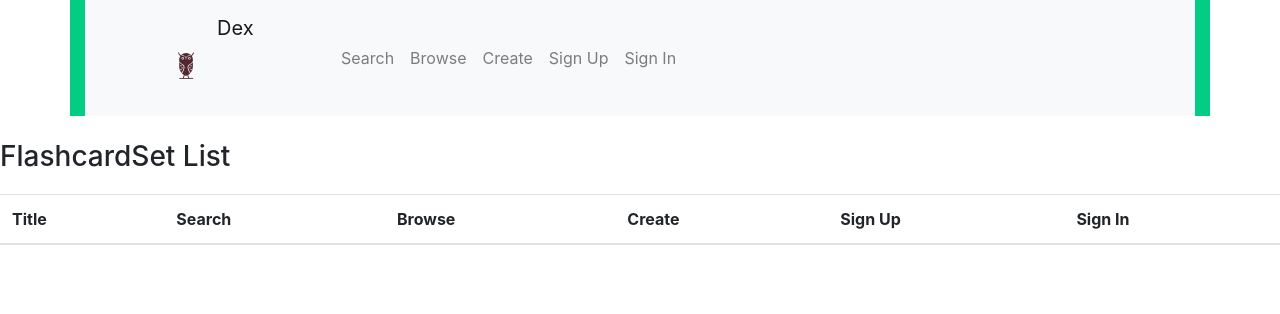
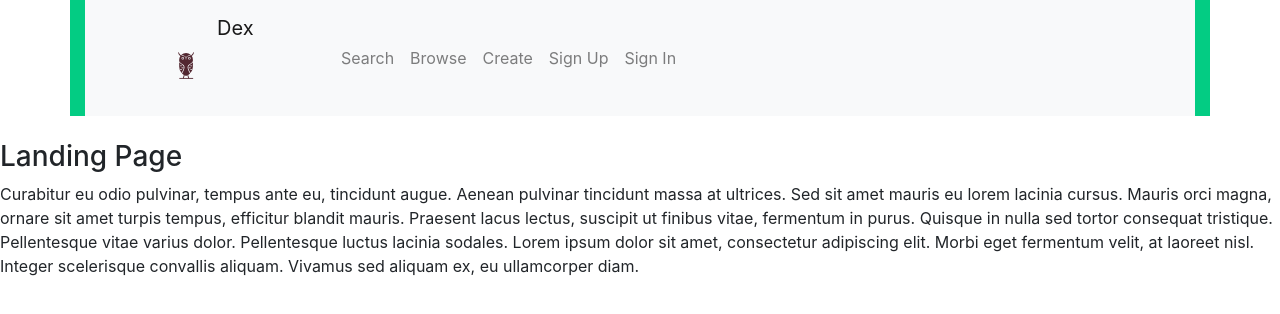
Before and after one commit to panzerama/Dex, a React (Create React App) app: page / in a window 1280 px wide. Shown: the top 314 px of the page. Built offline with nearby package versions, Linux system fonts and the light colour scheme.

Commit message:
Changed routing and sign up and sign in pages.

```diff
--- a/src/App.js
+++ b/src/App.js
@@ -9,8 +9,8 @@ import LandingPage from "./components/landing-page.component";
 import CreateFlashcardSet from "./components/create-flashcardset.component";
 import EditFlashcardSet from "./components/edit-flashcardset.component";
 import FlashcardSetList from "./components/flashcardset-list.component";
-import SignIn from "./components/signup.component";
 import SignUp from "./components/signup.component";
+import SignIn from "./components/signin.component";
 
 
 
@@ -20,7 +20,7 @@ class App extends Component {
       <Router>
         <NavBar></NavBar>
           <br/>
-          <Route path="" exact component={LandingPage} />
+          <Route path="/" exact component={LandingPage} />
           <Route path="/list" exact component={FlashcardSetList} />
           <Route path="/edit/:id" component={EditFlashcardSet} />
           <Route path="/create" component={CreateFlashcardSet} />
--- a/src/components/landing-page.component.js
+++ b/src/components/landing-page.component.js
@@ -1,6 +1,7 @@
 import React, { Component } from 'react';
 import { Link } from 'react-router-dom';
 import axios from 'axios';
+import logo from './logo.svg';
 
 
 export default class LandingPage extends Component {
@@ -12,20 +13,13 @@ export default class LandingPage extends Component {
 */
     render() {
         return (
-            <div>
-                <h3>FlashcardSet List</h3>
-                <table className="table table-striped" style={{ marginTop: 20 }} >
-                    <thead>
-                        <tr>
-                            <th>Title</th>
-                            <th>Search</th>
-                            <th>Browse</th>
-                            <th>Create</th>
-                            <th>Sign Up</th>
-                            <th>Sign In</th>
-                        </tr>
-                    </thead>
-                </table>
+            <div className="landingPage-text">
+                <h3>Landing Page</h3>
+                <p>Curabitur eu odio pulvinar, tempus ante eu, tincidunt augue. Aenean pulvinar tincidunt massa at ultrices. Sed sit amet mauris eu lorem lacinia cursus.
+                    Mauris orci magna, ornare sit amet turpis tempus, efficitur blandit mauris. Praesent lacus lectus, suscipit ut finibus vitae, fermentum in purus.
+                    Quisque in nulla sed tortor consequat tristique. Pellentesque vitae varius dolor. Pellentesque luctus lacinia sodales. Lorem ipsum dolor sit amet, consectetur
+                    adipiscing elit. Morbi eget fermentum velit, at laoreet nisl. Integer scelerisque convallis aliquam. Vivamus sed aliquam ex, eu ullamcorper diam.
+                </p>
             </div>
         )
     }
--- a/src/components/navbar.component.js
+++ b/src/components/navbar.component.js
@@ -20,16 +20,16 @@ export default class Navbar extends Component {
                             <Link to="/search" className="nav-link">Search</Link>
                             </li>
                             <li className="navbar-item">
-                            <Link to="/" className="nav-link">Browse</Link>
+                            <Link to="/list" className="nav-link">Browse</Link>
                             </li>
                             <li className="navbar-item">
                             <Link to="/create" className="nav-link">Create</Link>
                             </li>
                             <li className="navbar-item">
-                            <Link to="/create" className="nav-link">Sign Up</Link>
+                            <Link to="/signup" className="nav-link">Sign Up</Link>
                             </li>
                             <li className="navbar-item">
-                            <Link to="/create" className="nav-link">Sign In</Link>
+                            <Link to="/signin" className="nav-link">Sign In</Link>
                             </li>
                         </ul>
                     </div>
--- a/src/components/signin.component.js
+++ b/src/components/signin.component.js
@@ -3,7 +3,7 @@ import { Link } from 'react-router-dom';
 import axios from 'axios';
 
 
-export default class LandingPage extends Component {
+export default class SignIn extends Component {
 /*
     render() {
         return <div />;
@@ -13,19 +13,7 @@ export default class LandingPage extends Component {
     render() {
         return (
             <div>
-                <h3>FlashcardSet List</h3>
-                <table className="table table-striped" style={{ marginTop: 20 }} >
-                    <thead>
-                        <tr>
-                            <th>Title</th>
-                            <th>Search</th>
-                            <th>Browse</th>
-                            <th>Create</th>
-                            <th>Sign Up</th>
-                            <th>Sign In</th>
-                        </tr>
-                    </thead>
-                </table>
+                <h3>SignIn Page</h3>
             </div>
         )
     }
--- a/src/components/signup.component.js
+++ b/src/components/signup.component.js
@@ -3,7 +3,7 @@ import { Link } from 'react-router-dom';
 import axios from 'axios';
 
 
-export default class LandingPage extends Component {
+export default class SignUp extends Component {
 /*
     render() {
         return <div />;
@@ -13,19 +13,7 @@ export default class LandingPage extends Component {
     render() {
         return (
             <div>
-                <h3>FlashcardSet List</h3>
-                <table className="table table-striped" style={{ marginTop: 20 }} >
-                    <thead>
-                        <tr>
-                            <th>Title</th>
-                            <th>Search</th>
-                            <th>Browse</th>
-                            <th>Create</th>
-                            <th>Sign Up</th>
-                            <th>Sign In</th>
-                        </tr>
-                    </thead>
-                </table>
+                <h3>SignUp Page</h3>
             </div>
         )
     }
```
